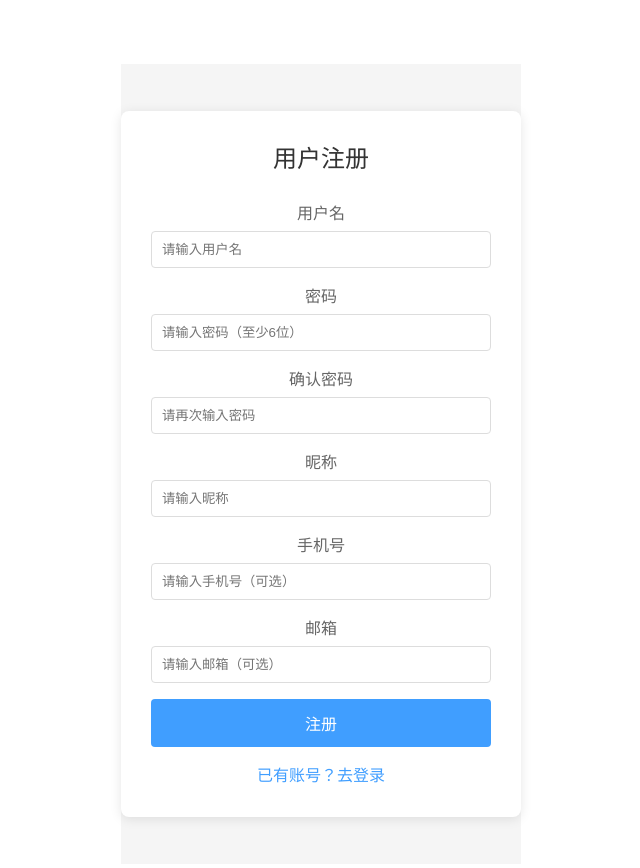
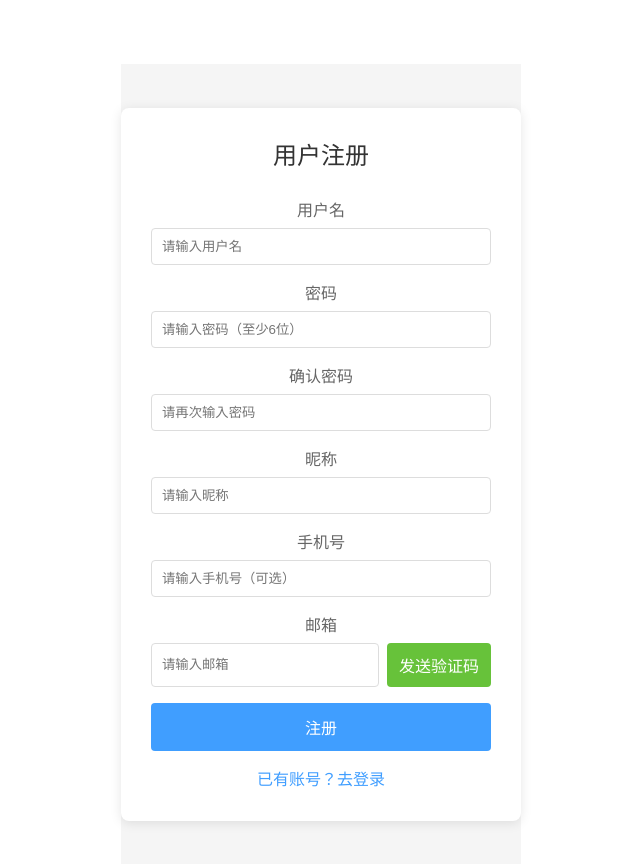
Before and after one commit to openeuler-mirror/safeguard-web, a Vue app in the folder frontend/: page /register in a window 1280 px wide. Shown: the top 868 px of the page, without its empty margins (319-959 px from the left). Built offline with nearby package versions, Linux system fonts and the light colour scheme.

Commit message:
feat(verify): email verify

```diff
--- a/frontend/src/api/auth.js
+++ b/frontend/src/api/auth.js
@@ -95,6 +95,16 @@ export function resetPassword(userId, newPassword) {
   return api.put(`/users/${userId}/password/`, { new_password: newPassword })
 }
 
+// 发送邮箱验证码（本地模式返回验证链接）
+export function sendVerificationCode(email) {
+  return api.post('/auth/send-code/', { email })
+}
+
+// 验证邮箱验证码
+export function verifyCode(email, code) {
+  return api.post('/auth/verify-code/', { email, code })
+}
+
 // 更新个人信息
 export function updateMe(data) {
   return api.put('/users/me/', data)
--- a/frontend/src/views/Register.vue
+++ b/frontend/src/views/Register.vue
@@ -54,12 +54,38 @@
         </div>
         <div class="form-group">
           <label for="email">邮箱</label>
-          <input
-            id="email"
-            v-model="form.email"
-            type="email"
-            placeholder="请输入邮箱（可选）"
-          />
+          <div class="email-input-group">
+            <input
+              id="email"
+              v-model="form.email"
+              type="email"
+              placeholder="请输入邮箱"
+              required
+            />
+            <button
+              type="button"
+              class="send-code-btn"
+              :disabled="codeSending || countdown > 0"
+              @click="handleSendCode"
+            >
+              {{ countdown > 0 ? `${countdown}s` : '发送验证码' }}
+            </button>
+          </div>
+        </div>
+        <div class="form-group" v-if="localVerifyUrl">
+          <label for="code">验证码</label>
+          <div class="code-input-group">
+            <input
+              id="code"
+              v-model="verificationCode"
+              type="text"
+              placeholder="请输入验证码"
+              required
+            />
+            <span class="local-hint">
+              <span class="check-icon">✓</span> 本地验证模式
+            </span>
+          </div>
         </div>
         <div v-if="error" class="error-message">{{ error }}</div>
         <div v-if="success" class="success-message">注册成功！正在跳转...</div>
@@ -75,7 +101,7 @@
 </template>
 
 <script>
-import { createUser } from '@/api/auth'
+import { createUser, sendVerificationCode, verifyCode } from '@/api/auth'
 
 export default {
   name: 'Register',
@@ -91,14 +117,59 @@ export default {
       confirmPassword: '',
       loading: false,
       error: '',
-      success: false
+      success: false,
+      codeSending: false,
+      countdown: 0,
+      localVerifyUrl: '',
+      verificationCode: ''
     }
   },
   methods: {
+    async handleSendCode() {
+      if (!this.form.email) {
+        this.error = '请先输入邮箱'
+        return
+      }
+      this.codeSending = true
+      this.error = ''
+      try {
+        const res = await sendVerificationCode(this.form.email)
+        if (res.data.local_verify_url) {
+          // 本地模式：打开验证页面
+          this.localVerifyUrl = res.data.local_verify_url
+          window.open(res.data.local_verify_url, '_blank')
+          this.countdown = 60
+          const timer = setInterval(() => {
+            this.countdown--
+            if (this.countdown <= 0) clearInterval(timer)
+          }, 1000)
+        } else {
+          // 生产模式
+          this.countdown = 60
+          const timer = setInterval(() => {
+            this.countdown--
+            if (this.countdown <= 0) clearInterval(timer)
+          }, 1000)
+        }
+      } catch (e) {
+        this.error = e.response?.data?.error || '发送验证码失败'
+      } finally {
+        this.codeSending = false
+      }
+    },
     async handleRegister() {
       if (this.form.password !== this.confirmPassword) {
         this.error = '两次输入的密码不一致'
         return
+      }
+      if (this.localVerifyUrl && this.verificationCode) {
+        // 本地模式：先验证邮箱
+        try {
+          await verifyCode(this.form.email, this.verificationCode)
+        } catch (e) {
+          this.error = '邮箱验证失败，请先完成验证'
+          return
+        }
       }
       this.loading = true
       this.error = ''
@@ -165,6 +236,51 @@ h2 {
   border-color: #409eff;
 }
 
+.email-input-group {
+  display: flex;
+  gap: 8px;
+}
+
+.email-input-group input {
+  flex: 1;
+}
+
+.send-code-btn {
+  padding: 10px 12px;
+  background: #67c23a;
+  color: white;
+  border: none;
+  border-radius: 4px;
+  cursor: pointer;
+  white-space: nowrap;
+}
+
+.send-code-btn:disabled {
+  background: #a0cfff;
+  cursor: not-allowed;
+}
+
+.code-input-group {
+  display: flex;
+  align-items: center;
+  gap: 8px;
+}
+
+.code-input-group input {
+  flex: 1;
+}
+
+.local-hint {
+  display: flex;
+  align-items: center;
+  color: #67c23a;
+  font-size: 12px;
+}
+
+.check-icon {
+  margin-right: 2px;
+}
+
 .error-message {
   color: #f56c6c;
   margin-bottom: 16px;
@@ -177,7 +293,7 @@ h2 {
   font-size: 14px;
 }
 
-button {
+button[type="submit"] {
   width: 100%;
   padding: 12px;
   background-color: #409eff;
@@ -188,11 +304,11 @@ button {
   font-size: 16px;
 }
 
-button:hover {
+button[type="submit"]:hover {
   background-color: #66b1ff;
 }
 
-button:disabled {
+button[type="submit"]:disabled {
   background-color: #a0cfff;
   cursor: not-allowed;
 }
```
